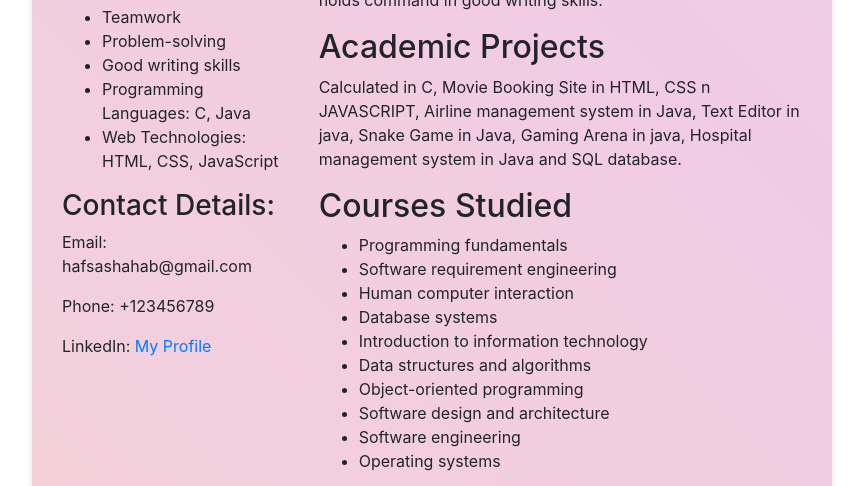
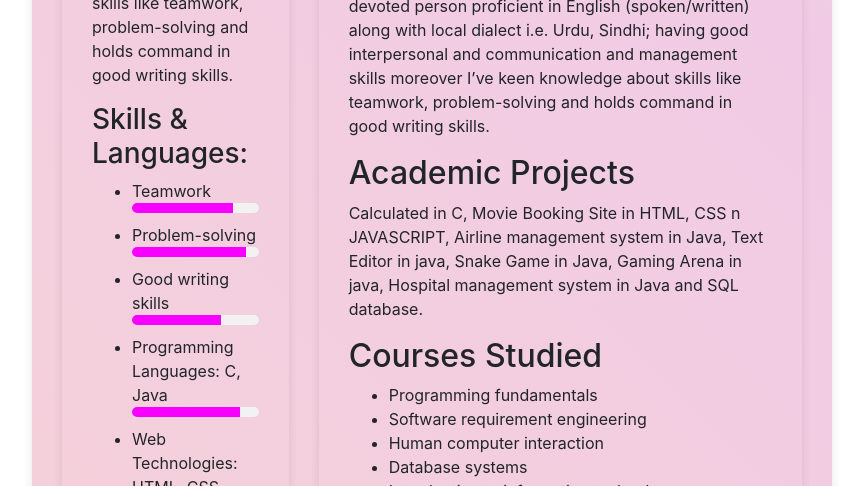
Before and after one commit to hafsashahab1/RESUME, a plain HTML site: page index.html in a window 1280 px wide. Shown: the part 719-1205 px from the top of the page, without its empty margins (208-1071 px from the left). Drawn offline with nearby package versions, Linux system fonts and the light colour scheme.

Commit message:
style.css

```diff
--- a/style.css
+++ b/style.css
@@ -56,7 +56,7 @@
   right: -5px;
   bottom: -5px;
   border-radius: 10px;
-  background: linear-gradient(-45deg, #ffb3ba, #ffdfba, #f1cbe5, #baffc9);
+  background: linear-gradient(-45deg, #feb3ff, #c1baff, #f1cbe5, #baffc9);
   z-index: -1;
   animation: gradientAnimation 10s infinite, borderAnimation 5s infinite alternate;
   background-size: 400% 400%;
@@ -86,6 +86,9 @@
 
 
     .name{
+
+
+
         justify-content: center;
         text-align: center;
         align-items: center;
@@ -99,3 +102,35 @@
       font-size: 30px;
       margin: 0 10px;
     }
+    .resume-left-bar {
+
+      padding: 30px;
+      margin-bottom: 30px;
+      border-radius: 10px;
+      box-shadow: 0px 0px 10px rgba(0, 0, 0, 0.1);
+    }
+       /* Right Bar */
+       .resume-right-bar {
+
+        padding: 30px;
+        margin-bottom: 30px;
+
+        border-radius: 10px;
+        box-shadow: 0px 0px 10px rgba(0, 0, 0, 0.1);
+      }
+
+      .skill {
+        margin-bottom: 10px;
+      }
+
+      .skill-bar {
+        background-color: #f2f2f2;
+        border-radius: 5px;
+        height: 10px; /* Adjust the height of the bar */
+        overflow: hidden;
+      }
+
+      .skill-level {
+        height: 100%;
+        background-color: #f700ff; /* Change the color as needed */
+      }
```
